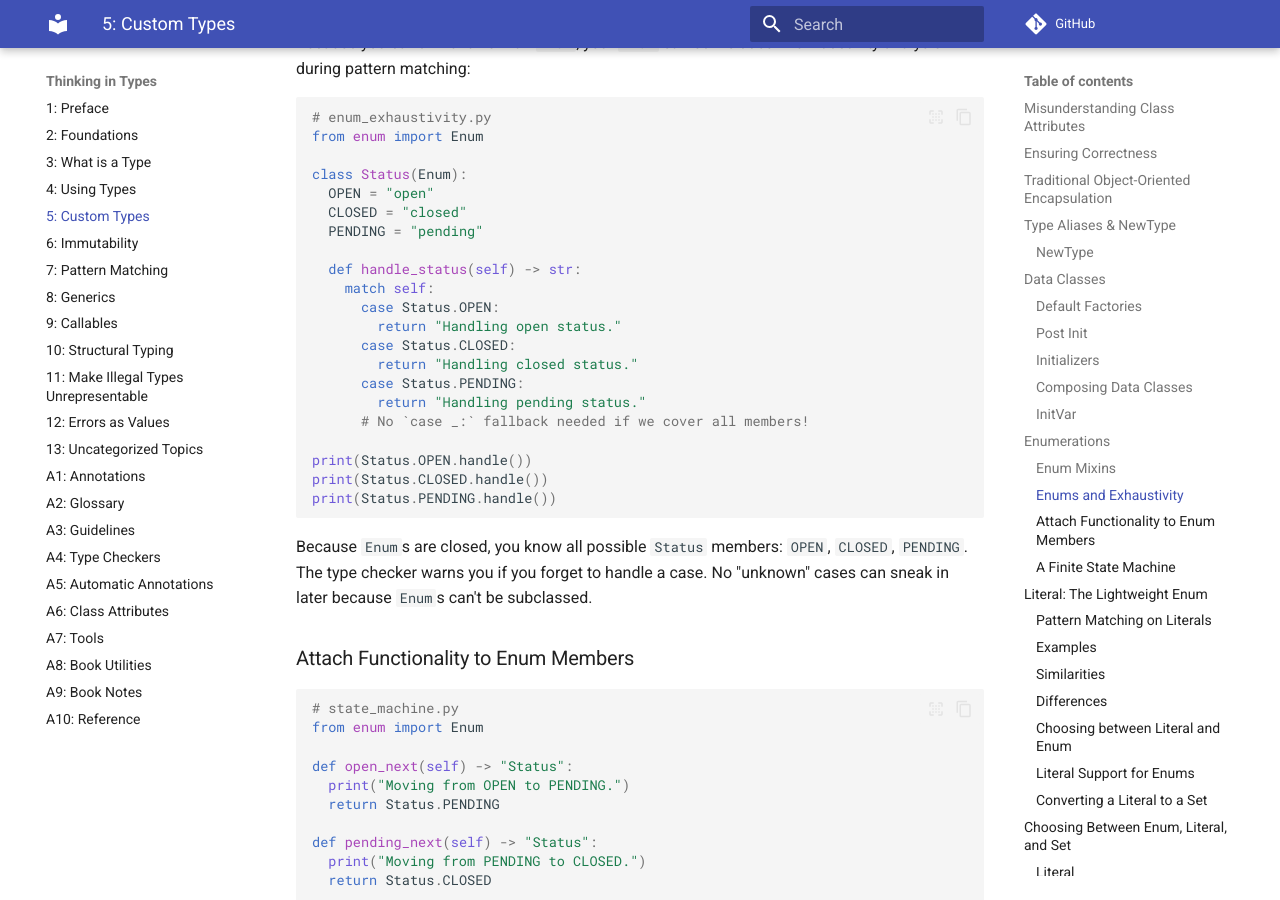
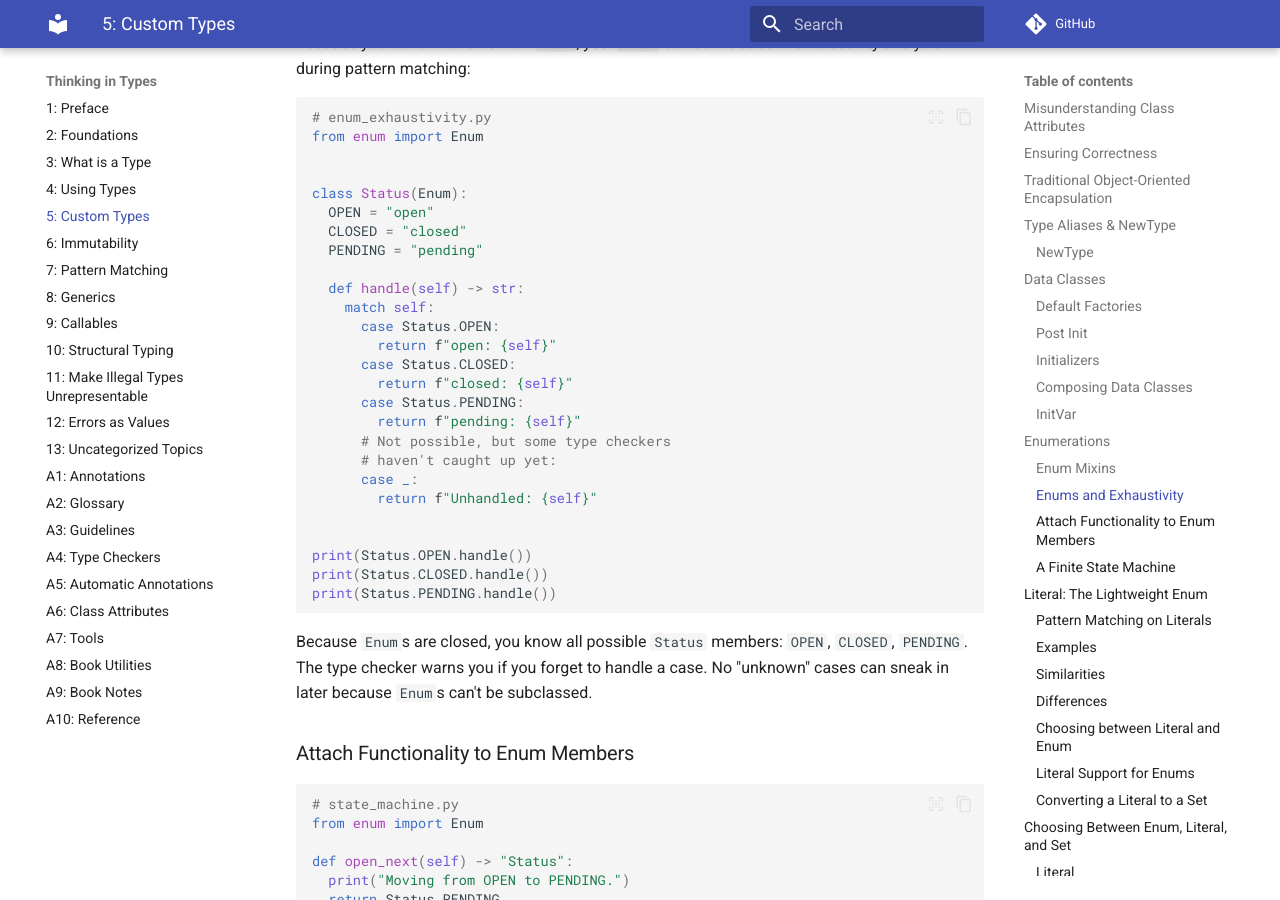
Before and after one commit to ThinkingInTypes/ThinkingInTypes.github.io, an MkDocs documentation site: the page built from Chapters/C05_Custom_Types.md, in a window 1280 px wide and 900 px high, scrolled down 20153 px. Built offline with MkDocs 1.6.1 and Material for MkDocs 9.7.7, drawn with Linux system fonts in a browser that asks for light colours; comment, search, counter and statistics services are not loaded; some of the changed text lies outside the part shown.

Commit message:
Update C05_Custom_Types.md
fix errors

```diff
--- a/Chapters/C05_Custom_Types.md
+++ b/Chapters/C05_Custom_Types.md
@@ -1017,20 +1017,25 @@ Because you can't inherit from an `Enum`, your `Enum` can be included in exhaust
 # enum_exhaustivity.py
 from enum import Enum
 
+
 class Status(Enum):
   OPEN = "open"
   CLOSED = "closed"
   PENDING = "pending"
 
-  def handle_status(self) -> str:
+  def handle(self) -> str:
     match self:
       case Status.OPEN:
-        return "Handling open status."
+        return f"open: {self}"
       case Status.CLOSED:
-        return "Handling closed status."
+        return f"closed: {self}"
       case Status.PENDING:
-        return "Handling pending status."
-      # No `case _:` fallback needed if we cover all members!
+        return f"pending: {self}"
+      # Not possible, but some type checkers
+      # haven't caught up yet:
+      case _:
+        return f"Unhandled: {self}"
+
 
 print(Status.OPEN.handle())
 print(Status.CLOSED.handle())
```
Also changed, not shown: other parts of Chapters/C05_Custom_Types.md (+1 -0 lines).
